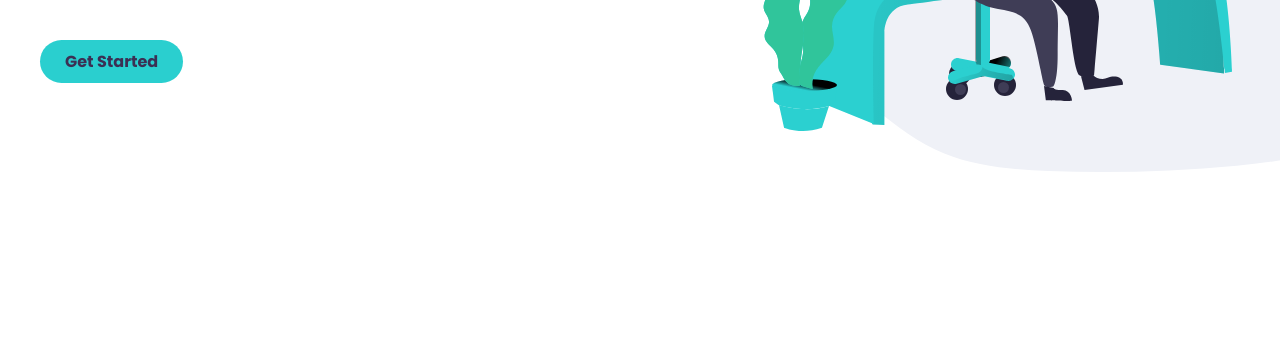
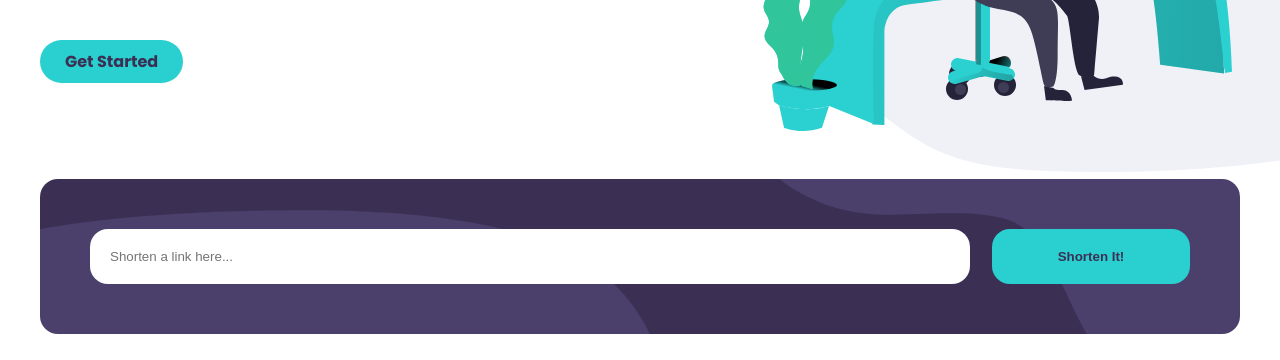
Before and after one commit to srv24/frontend-test, a website: page index.html in a window 1280 px wide. Shown: the part 440-800 px from the top of the page. Drawn offline with Linux system fonts and the light colour scheme.

Commit message:
segundo commit: Creación formulario

```diff
--- a/index.html
+++ b/index.html
@@ -52,6 +52,13 @@
       <img src="images/illustration-working.svg" alt="imagen mujer trabajando">
     </div>
 
+  </div>
+
+  <div class="formulario contenedor">
+    <form class="form">
+      <input class="formulario-url" type="text" placeholder="Shorten a link here...">
+      <input class="formulario-submit" type="submit" value="Shorten It!">
+    </form>
   </div>
 
 
--- /dev/null
+++ b/src/scss/components/_formulario.scss
@@ -0,0 +1,37 @@
+@use 'base/variables' as v;
+
+.formulario {
+    background-color: v.$dark;
+    background-image: url('../../../images/bg-shorten-desktop.svg');
+    background-repeat: no-repeat;
+    padding: 5rem;
+    background-size: cover;
+    border-radius: 1.8rem;
+}
+.form{
+    display: flex;
+    justify-content: space-between;
+}
+.formulario-url{
+    padding: 2rem;
+    width: 80%;
+    margin-right: 1rem;
+    border: none;
+    border-radius: 1.8rem;
+}
+.formulario-submit{
+    padding: 2rem;
+    width: 18%;
+    font-weight:900;
+    background-color: v.$celeste;
+    color: v.$dark;
+    border:none;
+    border-radius: 1.8rem;
+    padding: 2rem;
+    cursor: pointer;
+
+    &:hover{
+        color: white;
+        background-color: hsl(180, 53%, 64%);
+    }
+}
--- a/src/scss/components/_index.scss
+++ b/src/scss/components/_index.scss
@@ -1,2 +1,3 @@
 @forward 'header';
 @forward 'hero';
+@forward 'formulario';
```
Also changed, not shown: build/css/app.css.
